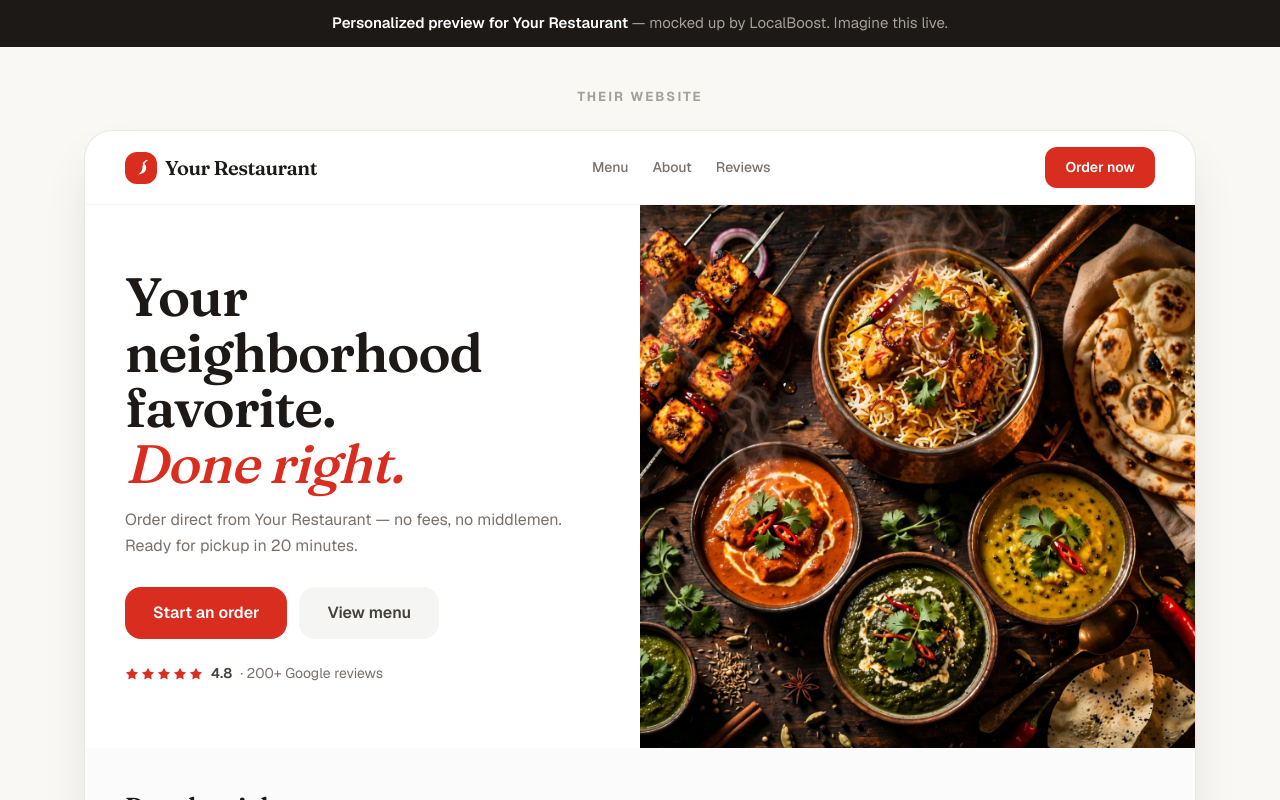
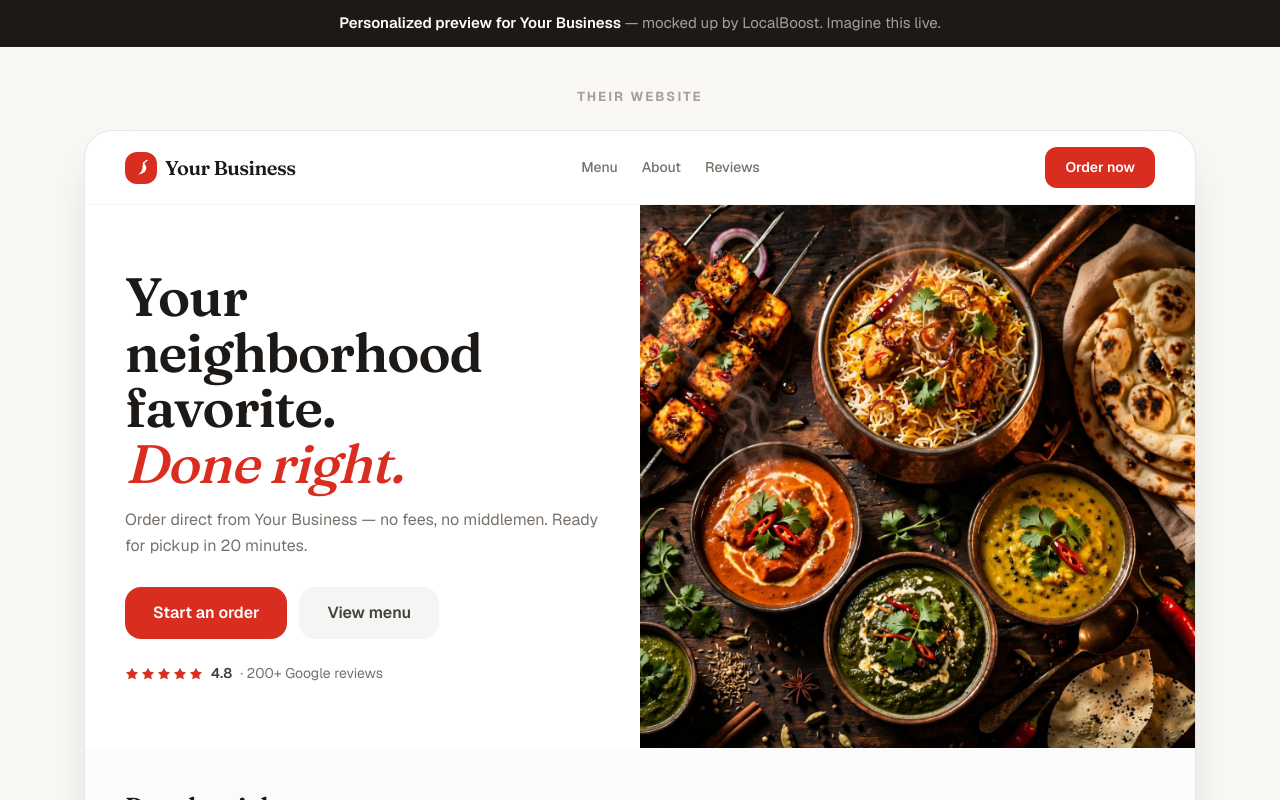
Before and after one commit to deep110298/LocalBoost, a Next.js app: page /preview in a window 1280 px wide. Shown: the top 800 px of the page. Built offline with nearby package versions, Linux system fonts and the light colour scheme.

Commit message:
Preview: neutral fallback placeholder 'Your Business'

```diff
--- a/src/app/preview/page.tsx
+++ b/src/app/preview/page.tsx
@@ -152,7 +152,7 @@ export async function generateMetadata({
   searchParams: Promise<{ name?: string }>;
 }): Promise<Metadata> {
   const params = await searchParams;
-  const name = (params.name || "Your Restaurant").slice(0, 40);
+  const name = (params.name || "Your Business").slice(0, 40);
   return { title: `${name} · LocalBoost preview` };
 }
 
@@ -162,7 +162,7 @@ export default async function PreviewPage({
   searchParams: Promise<{ name?: string; color?: string; cuisine?: string; logo?: string; type?: string; vertical?: string }>;
 }) {
   const params = await searchParams;
-  const name = (params.name || "Your Restaurant").slice(0, 40);
+  const name = (params.name || "Your Business").slice(0, 40);
   const color = sanitizeColor(params.color);
   const isService = (params.type || "").toLowerCase() === "service";
   const cuisineKey = (params.cuisine || "").toLowerCase();
```
